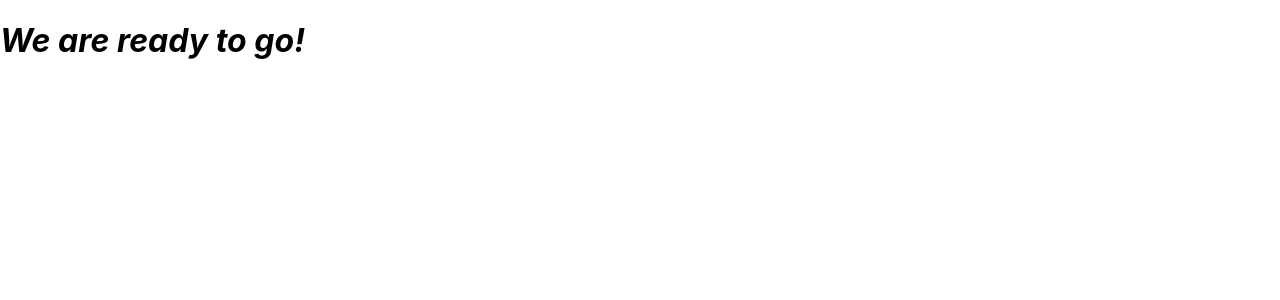
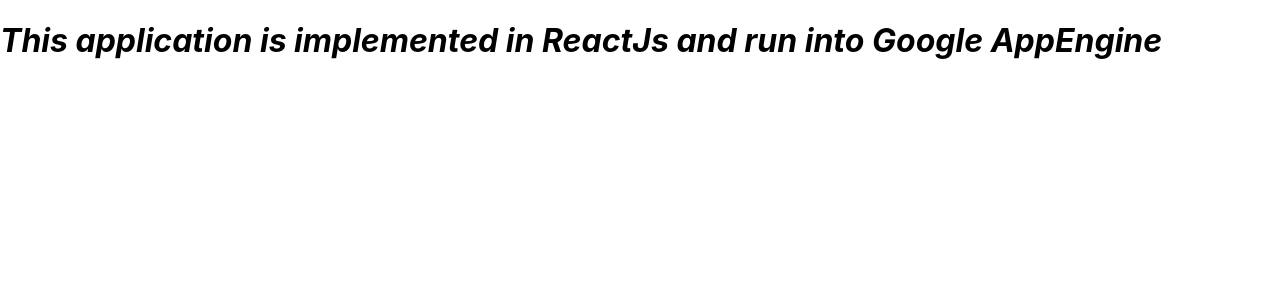
Before and after one commit to comandiniatgoogle/ei-web-302918, a React (Create React App) app: page / in a window 1280 px wide. Shown: the top 300 px of the page. Built offline with nearby package versions, Linux system fonts and the light colour scheme.

Commit message:
New text to verify if the script really works

```diff
--- a/src/App.js
+++ b/src/App.js
@@ -1,9 +1,8 @@
-import logo from './logo.svg';
 import './App.css';
 
 function App() {
   return (
-    <h1><i>We are ready to go!</i></h1>
+    <h1><i>This application is implemented in ReactJs and run into Google AppEngine</i></h1>
   );
 }
 
```
